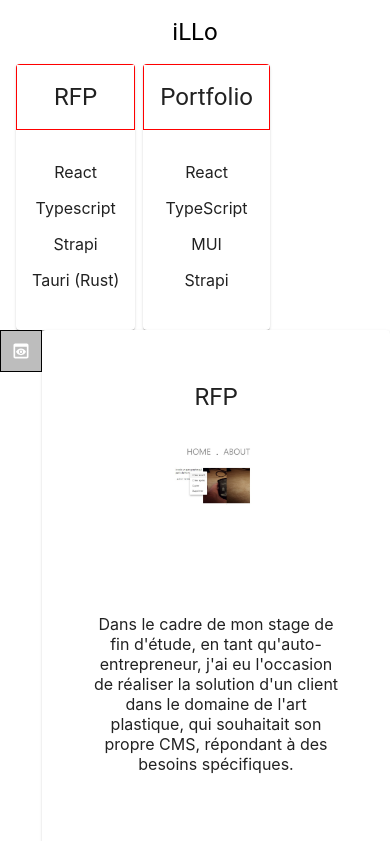
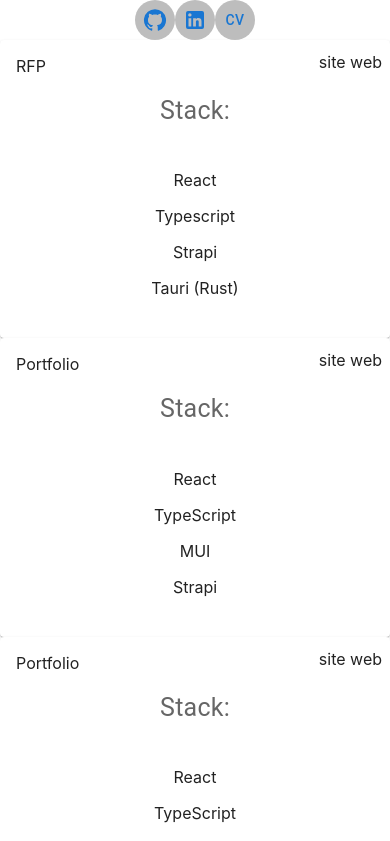
Before and after one commit to iLLoReal/portfolio, a React (Create React App) app in the folder front/: page /projects in a window 390 px wide. Shown: the top 841 px of the page. Built offline with nearby package versions, Linux system fonts and the light colour scheme; no server answers.

Commit message:
Refacto mobile first

```diff
--- a/front/src/components/Project/ProjectCard.tsx
+++ b/front/src/components/Project/ProjectCard.tsx
@@ -1,5 +1,7 @@
-import { Card, CardContent, CardHeader } from '@mui/material';
+import { Button, Card, CardContent, CardHeader, Typography } from '@mui/material';
+import Link from '@mui/material/Link';
 import React, { Dispatch, SetStateAction } from 'react';
+import { MobileOnlyView } from 'react-device-detect';
 import { useNavigate } from 'react-router-dom';
 import { projectType } from '../pages/Projects/ProjectsPage/ProjectsPage';
 
@@ -16,17 +18,26 @@ const ProjectCard = ({ project, select }: Props) => {
   }
   return (
     <Card
-      sx={{ minHeight: 'fit-content'}}
       onMouseEnter={() => select(project)}
       onClick={(e) => handleProjectClick(e)}
     >
-      <CardHeader title={project.title} sx={{ border: '1px solid red' }} />
+      <CardHeader avatar={project.title} action='site web' />
+      <Typography sx={{ fontSize: 25 }} color="text.secondary" gutterBottom>
+        Stack:
+      </Typography>
       <CardContent>
         {project.stack.map((techno: string, id: number) =>
           <p key={project.id + '/stack/' + id + '/' + techno}>
             {techno}
           </p>)}
       </CardContent>
+      <MobileOnlyView>
+        <Link underline='none'>
+          <Button onClick={() => select(project)}>
+            Preview
+          </Button>
+        </Link>
+      </MobileOnlyView>
     </Card>
   )
 }
--- a/front/src/components/Project/ProjectPreview.scss
+++ b/front/src/components/Project/ProjectPreview.scss
@@ -1,3 +1,10 @@
+.project_preview_container {
+  height: 100vh;
+  width: 100%;
+  text-align: center;
+  background-color: inherit;
+}
+
 .project_preview_media {
   height: 20vh;
   width: 20vh;
--- a/front/src/components/Project/ProjectPreview.tsx
+++ b/front/src/components/Project/ProjectPreview.tsx
@@ -16,7 +16,7 @@ const ProjectPreview = ({ project }: Props) => {
   }, [project])
 
   return (
-    <div style={{ height: '100vh', width: '100%', textAlign: 'center' }}>
+    <div className='project_preview_container'>
       <CardHeader title={project.title} />
       <CardMedia
         className='project_preview_media'
--- /dev/null
+++ b/front/src/components/pages/Projects/ProjectsPage/ProjectsDisplay.scss
@@ -0,0 +1,7 @@
+.projects_display_container {
+  text-align: center;
+}
+
+.projects_display_item {
+  margin-bottom: 1rem;
+}
--- a/front/src/components/pages/Projects/ProjectsPage/ProjectsDisplay.tsx
+++ b/front/src/components/pages/Projects/ProjectsPage/ProjectsDisplay.tsx
@@ -2,6 +2,7 @@ import Grid from '@mui/material/Grid'
 import React, { Dispatch, SetStateAction } from 'react'
 import ProjectCard from '../../../Project/ProjectCard';
 import { projectType } from './ProjectsPage'
+import './ProjectsDisplay.scss';
 
 
 type Props = {
@@ -9,15 +10,14 @@ type Props = {
   setFocusedProject: Dispatch<SetStateAction<projectType>>;
 }
 
-const ProjectsDisplay = ({projectList, setFocusedProject}: Props) => {
+const ProjectsDisplay = ({ projectList, setFocusedProject }: Props) => {
   return (
-    <div>
-      <Grid container spacing={1}>
-        {projectList.map((project: projectType, id: number) =>
-          <Grid key={'project/' + id + '/' + project.title} item>
-            <ProjectCard project={project} select={setFocusedProject}></ProjectCard>
-          </Grid>)}
-      </Grid></div>
+    <Grid container className='projects_display_container'>
+      {projectList.map((project: projectType, id: number) =>
+        <Grid item xs={12} className='projects_display_item' key={'project/' + id + '/' + project.title}>
+            <ProjectCard project={project} select={setFocusedProject} />
+        </Grid>)}
+    </Grid>
   )
 }
 
--- a/front/src/components/pages/Projects/ProjectsPage/ProjectsPage.tsx
+++ b/front/src/components/pages/Projects/ProjectsPage/ProjectsPage.tsx
@@ -1,9 +1,7 @@
+import GitHubIcon from '@mui/icons-material/GitHub';
+import LinkedInIcon from '@mui/icons-material/LinkedIn';
 import PreviewIcon from '@mui/icons-material/Preview';
-import Button from '@mui/material/Button';
-import CardHeader from '@mui/material/CardHeader';
-import Link from '@mui/material/Link';
 import useMediaQuery from '@mui/material/useMediaQuery';
-import Container from '@mui/system/Container';
 import { useEffect, useMemo, useState } from 'react';
 import { BrowserView } from 'react-device-detect';
 import { useNavigate } from 'react-router-dom';
@@ -14,6 +12,8 @@ import Drawer from '../../../utils/Drawer';
 import { loadProjects, notFound } from '../projectsSlice';
 import ProjectsDisplay from './ProjectsDisplay';
 
+import Grid from '@mui/material/Grid';
+import SocialNetwork from './SocialNetwork';
 
 export type projectType = {
   id: number;
@@ -50,26 +50,24 @@ const ProjectsPage = () => {
   }
 
   return (
-    <div>
-      <div style={{ height: '100%', display: 'flex', flexDirection: notOnMobile ? 'row' : 'column', justifyContent: 'left' }}>
-        <Container sx={{ height: '100vh', textAlign: 'center' }}>
-          <CardHeader title='iLLo' />
+    <Grid
+      container
+      direction="column"
+      alignItems="center"
+      wrap='nowrap'
+    >
+      <Grid container justifyContent='center'>
+        <SocialNetwork icon={(<GitHubIcon />)} onClickHandler={() => { }} />
+        <SocialNetwork icon={(<LinkedInIcon />)} onClickHandler={() => { }} />
+        <SocialNetwork icon={<p>cv</p>} onClickHandler={downloadResume} />
+      </Grid>
       <ProjectsDisplay projectList={projectList} setFocusedProject={setFocusedProject} />
-        </Container>
       <BrowserView>
         <Drawer open={<PreviewIcon fontSize='large' />} close={<PreviewIcon fontSize='small' />} hide={false}>
           {focusedProject && <ProjectPreview project={focusedProject} />}
         </Drawer>
       </BrowserView>
-      </div>
-      <div style={{ textAlign: 'center' }}>
-        <Link underline='none'>
-          <Button onClick={() => downloadResume()}>
-            cv / resume
-          </Button>
-        </Link>
-      </div>
-    </div>
+    </Grid>
   )
 }
 
--- /dev/null
+++ b/front/src/components/pages/Projects/ProjectsPage/SocialNetwork.tsx
@@ -0,0 +1,24 @@
+import { Avatar, Button, Link } from '@mui/material';
+import React from 'react'
+
+
+type Props = {
+  icon: React.ReactElement;
+  onClickHandler: () => void;
+}
+
+const SocialNetwork = ({icon, onClickHandler = () => {}}: Props) => {
+  return (
+    <div>
+      <Avatar>
+        <Link underline='none'>
+          <Button onClick={() => onClickHandler()}>
+            {icon}
+          </Button>
+        </Link>
+      </Avatar>
+    </div>
+  )
+}
+
+export default SocialNetwork
--- a/front/src/components/pages/Projects/projectsSlice.ts
+++ b/front/src/components/pages/Projects/projectsSlice.ts
@@ -28,6 +28,24 @@ const initialState: projectsSliceState = {
     },
     {
       id: 1,
+      title: 'Portfolio',
+      stack: ['React', 'TypeScript', 'MUI', 'Strapi'],
+      previewUrl: portfolioImage,
+      context: 'Réalisation de mon portfolio',
+    }, {
+      id: 2,
+      title: 'Portfolio',
+      stack: ['React', 'TypeScript', 'MUI', 'Strapi'],
+      previewUrl: portfolioImage,
+      context: 'Réalisation de mon portfolio',
+    }, {
+      id: 3,
+      title: 'Portfolio',
+      stack: ['React', 'TypeScript', 'MUI', 'Strapi'],
+      previewUrl: portfolioImage,
+      context: 'Réalisation de mon portfolio',
+    }, {
+      id: 4,
       title: 'Portfolio',
       stack: ['React', 'TypeScript', 'MUI', 'Strapi'],
       previewUrl: portfolioImage,
--- a/front/src/components/utils/Drawer.scss
+++ b/front/src/components/utils/Drawer.scss
@@ -6,7 +6,22 @@
 
 }
 
-.side_menu_container  {
+.side_menu_card_children_display {
+  text-align: center !important;
+  padding: 10% !important;
+  background-color: black !important;
+  color: white !important;
+  border: 10px solid white;
+}
+
+@media screen and (max-width: 500px) {
+  .side_menu_container {
+    flex-direction: column;
+    width: 100%;
+  }
+}
+
+.side_menu_container {
   display: flex !important;
   flex-direction: row !important;
   position: relative;
--- a/front/src/components/utils/Drawer.tsx
+++ b/front/src/components/utils/Drawer.tsx
@@ -26,7 +26,7 @@ const Drawer = ({ open, close, children, hide }: Props) => {
         </Avatar>
       </Tooltip>
       <Collapse orientation="horizontal" in={!hideMenu}>
-        <Card sx={{textAlign: 'center', padding: '10%'}}>
+        <Card className='side_menu_card_children_display'>
           {children}
         </Card>
       </Collapse>
```
Also changed, not shown: front/package.json (+4 -4 lines), front/src/components/pages/Projects/ProjectsPage/ProjectsPage.scss (added), 1 other file (tests, documents, lock files or other folders). Lines whose indentation alone changed are shown as unchanged.
